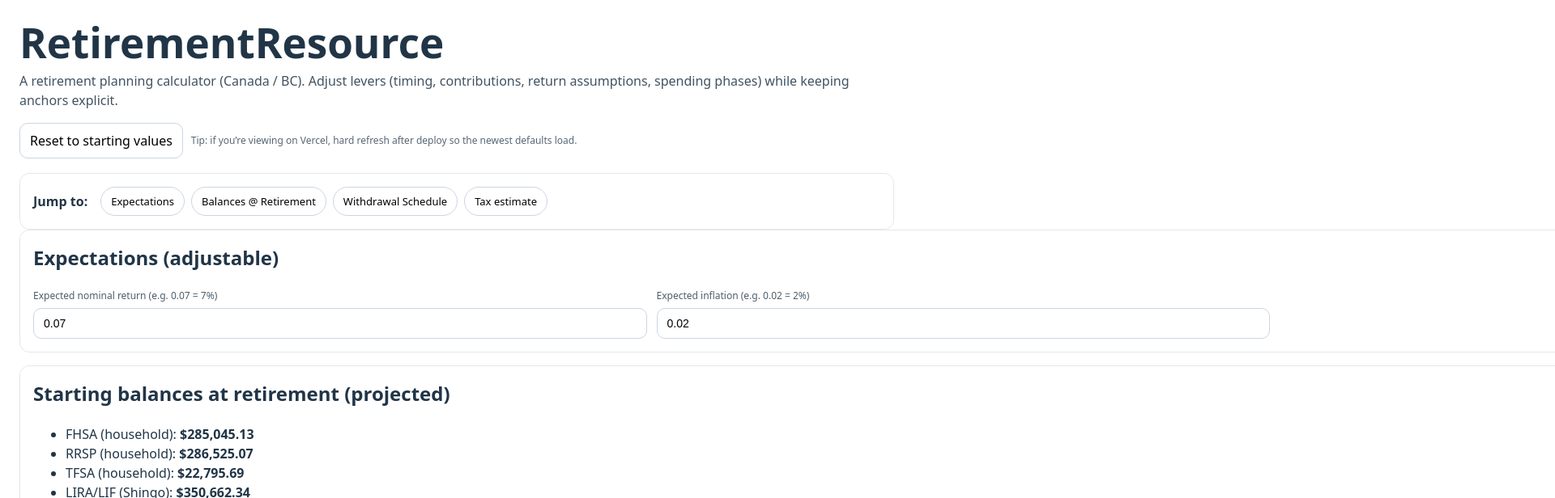
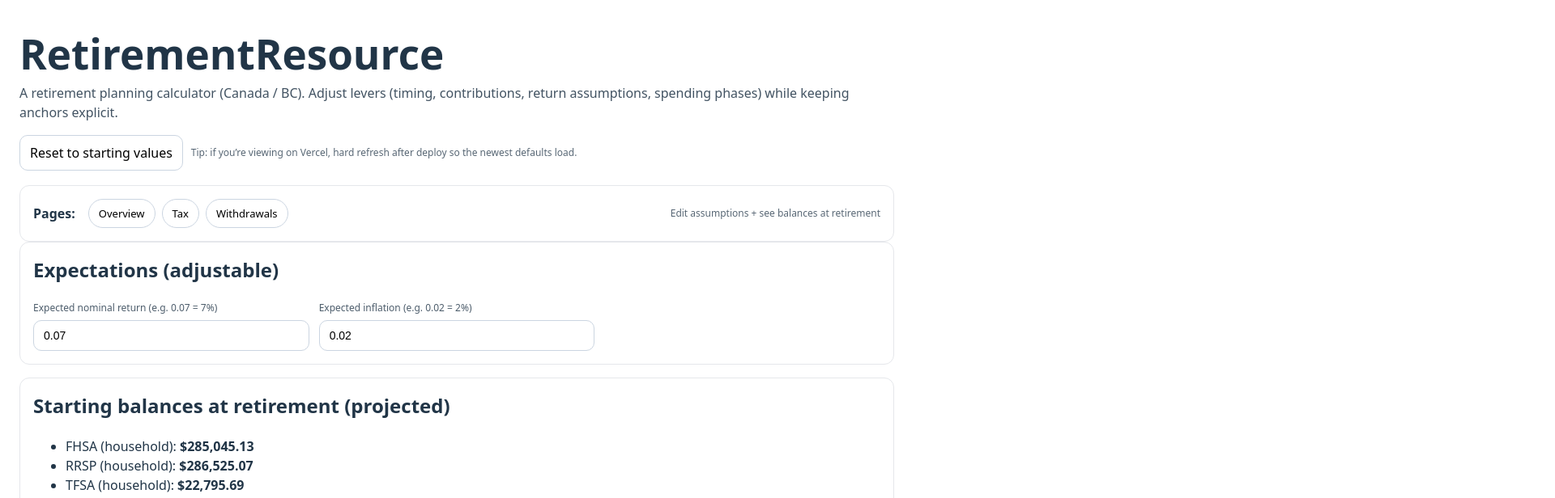
Before and after one commit to kawabunga8/RetirementResource, a React (Vite) app: page / in a window 1280 px wide. Shown: the top 616 px of the page at 81% size, 1920 px wide, since content can reach past the window. Built offline with nearby package versions, Linux system fonts and the light colour scheme.

Commit message:
Add pages navigation + full schedule toggle + benefit defaults

```diff
--- a/src/App.tsx
+++ b/src/App.tsx
@@ -203,12 +203,10 @@ function estimateTaxBCCanada(income: number) {
 
 export default function App() {
   const [vars, setVars] = useState<Variables>(DEFAULT_VARIABLES);
+  const [page, setPage] = useState<"overview" | "tax" | "withdrawals">("overview");
+  const [showFullSchedule, setShowFullSchedule] = useState(false);
 
-  const scrollTo = (id: string) => {
-    const el = document.getElementById(id);
-    if (!el) return;
-    el.scrollIntoView({ behavior: "smooth", block: "start" });
-  };
+  // navigation uses page tabs now
 
   const pensionAnnual =
     DEFAULT_ANCHORS.pensionShingo + DEFAULT_ANCHORS.pensionSarah;
@@ -524,16 +522,47 @@ export default function App() {
           gap: 8,
           flexWrap: "wrap",
           alignItems: "center",
+          justifyContent: "space-between",
         }}
       >
-        <strong style={{ marginRight: 8 }}>Jump to:</strong>
-        <button type="button" className="linkBtn" onClick={() => scrollTo("expectations")}>Expectations</button>
-        <button type="button" className="linkBtn" onClick={() => scrollTo("retirement-balances")}>Balances @ Retirement</button>
-        <button type="button" className="linkBtn" onClick={() => scrollTo("withdrawals")}>Withdrawal Schedule</button>
-        <button type="button" className="linkBtn" onClick={() => scrollTo("tax")}>Tax estimate</button>
+        <div style={{ display: "flex", gap: 8, flexWrap: "wrap", alignItems: "center" }}>
+          <strong style={{ marginRight: 8 }}>Pages:</strong>
+          <button
+            type="button"
+            className="linkBtn"
+            onClick={() => setPage("overview")}
+            aria-current={page === "overview"}
+          >
+            Overview
+          </button>
+          <button
+            type="button"
+            className="linkBtn"
+            onClick={() => setPage("tax")}
+            aria-current={page === "tax"}
+          >
+            Tax
+          </button>
+          <button
+            type="button"
+            className="linkBtn"
+            onClick={() => setPage("withdrawals")}
+            aria-current={page === "withdrawals"}
+          >
+            Withdrawals
+          </button>
+        </div>
+
+        <div style={{ fontSize: 12, opacity: 0.75 }}>
+          {page === "overview" ? "Edit assumptions + see balances at retirement" : null}
+          {page === "tax" ? "Rough BC+federal tax bracket estimate" : null}
+          {page === "withdrawals" ? "Drawdown order, caps, and the schedule" : null}
+        </div>
       </nav>
 
       <div style={{ display: "grid", gridTemplateColumns: "1fr", gap: 16 }}>
+        {page === "overview" && (
+        <>
         <section id="expectations" className="card">
           <h2>Expectations (adjustable)</h2>
           <div className="grid">
@@ -596,6 +625,10 @@ export default function App() {
           </div>
         </section>
 
+        </>
+        )}
+
+        {page === "tax" && (
         <section id="tax" className="card">
           <h2>Tax estimate (simple, BC + federal)</h2>
           <p style={{ marginTop: 0, opacity: 0.85, fontSize: 13 }}>
@@ -651,7 +684,9 @@ export default function App() {
             );
           })()}
         </section>
+        )}
 
+        {page === "withdrawals" && (
         <section id="withdrawals" className="card">
           <h2>Withdrawal schedule (simple v1)</h2>
           <p style={{ marginTop: 0, opacity: 0.85, fontSize: 13 }}>
@@ -1013,7 +1048,15 @@ export default function App() {
             </Field>
           </div>
 
-          <h3 style={{ marginTop: 14 }}>Schedule (first 12 years)</h3>
+          <h3 style={{ marginTop: 14 }}>Schedule</h3>
+          <label style={{ display: "flex", gap: 8, alignItems: "center", fontSize: 12, opacity: 0.85, marginTop: 6 }}>
+            <input
+              type="checkbox"
+              checked={showFullSchedule}
+              onChange={(e) => setShowFullSchedule(e.target.checked)}
+            />
+            Show full schedule (otherwise first 12 years)
+          </label>
           <div style={{ fontSize: 12, opacity: 0.75, marginTop: 6 }}>
             Note: Sarah’s CPP/OAS begins when <strong>she</strong> reaches the selected start age (e.g. 70),
             which is typically ~2 years after Shingo given your birth years.
@@ -1055,7 +1098,7 @@ export default function App() {
                 </tr>
               </thead>
               <tbody>
-                {model.schedule.slice(0, 12).map((r) => {
+                {(showFullSchedule ? model.schedule : model.schedule.slice(0, 12)).map((r) => {
                   const endTotal =
                     r.endBalances.fhsa +
                     r.endBalances.rrsp +
@@ -1087,6 +1130,7 @@ export default function App() {
             </table>
           </div>
         </section>
+        )}
       </div>
 
       <footer style={{ marginTop: 18, fontSize: 12, opacity: 0.75 }}>
--- a/src/planDefaults.ts
+++ b/src/planDefaults.ts
@@ -190,10 +190,12 @@ export const DEFAULT_VARIABLES: Variables = {
     allowTfsa: false,
 
     // placeholders (we’ll compute these from rules later; for now editable)
+    // Defaults are placeholders; adjust to your Service Canada estimates.
     cppShingoAnnual: DEFAULT_ANCHORS.cppShingoAt70Monthly * 12,
-    cppSarahAnnual: 0,
-    oasShingoAnnual: 0,
-    oasSarahAnnual: 0,
+    cppSarahAnnual: DEFAULT_ANCHORS.cppShingoAt70Monthly * 12,
+    // Rough OAS-at-70 placeholder (annual). Replace with your preferred assumption.
+    oasShingoAnnual: 11000,
+    oasSarahAnnual: 11000,
   },
 
   tax: {
```
